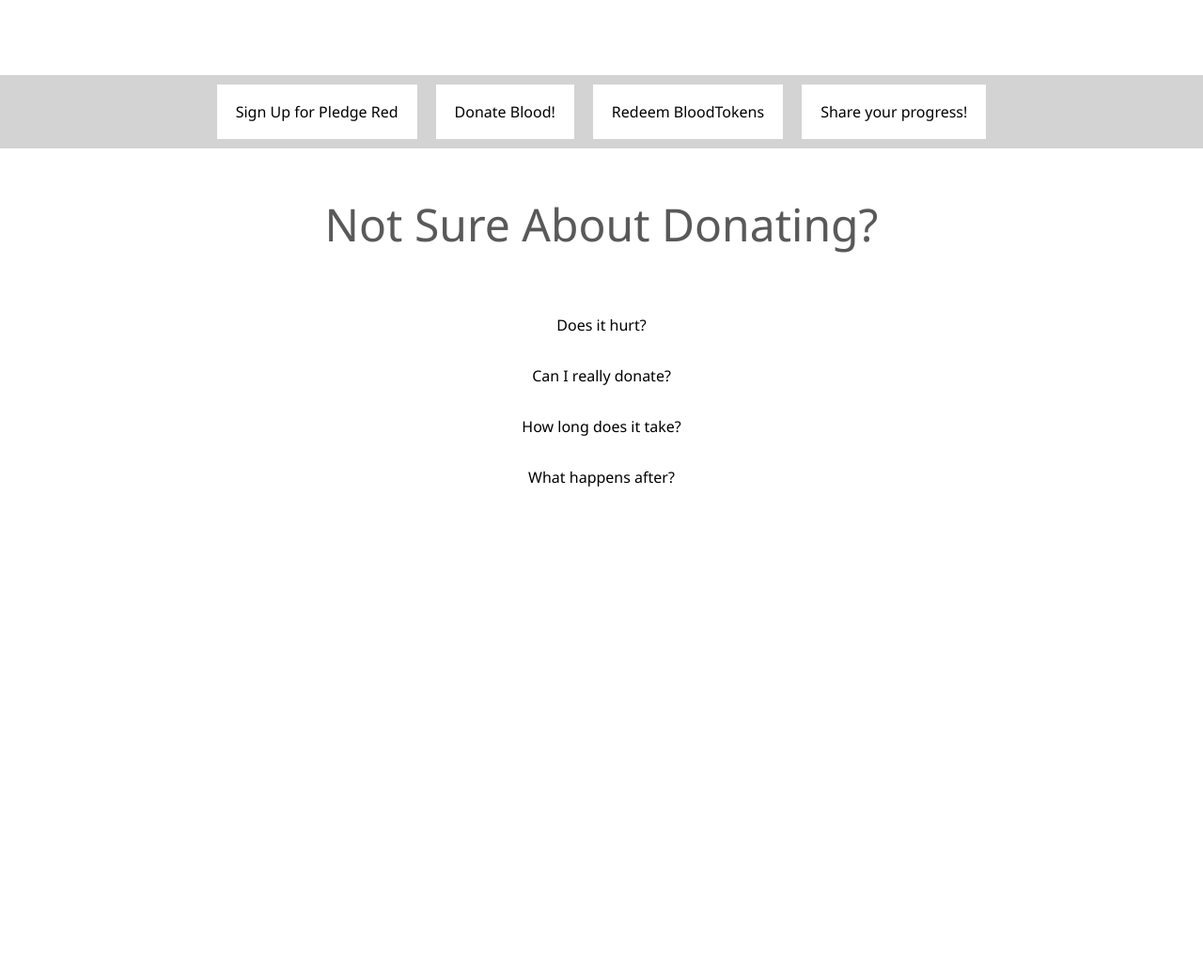
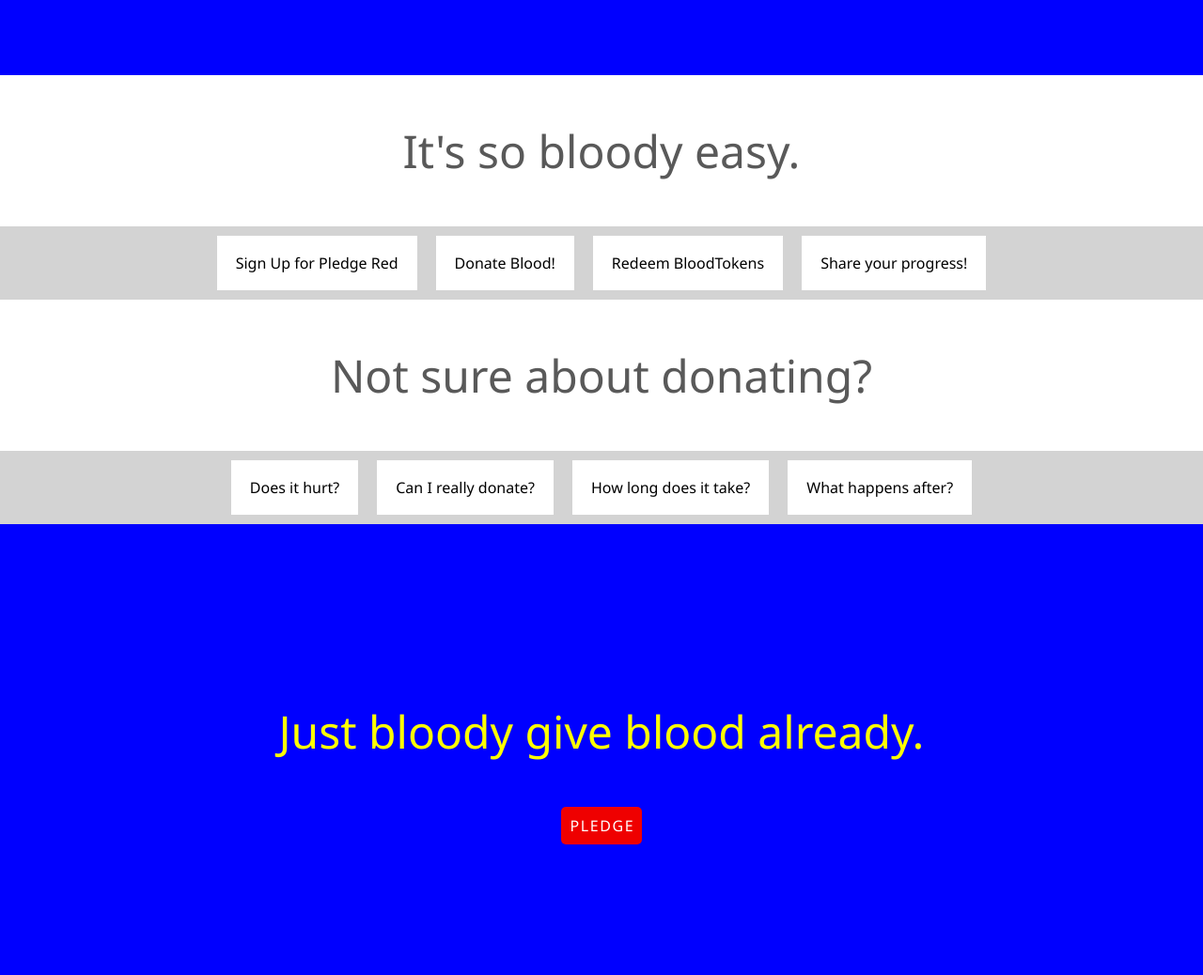
Before and after one commit to fluidbluedesign/pledgered, a plain HTML site: page index.html in a window 1280 px wide. Shown: the part 480-1518 px from the top of the page at 94% size. Before the commit the page ends 1015 px from the top, so only its background shows below. Drawn offline with Linux system fonts and the light colour scheme.

Commit message:
desktop push 1

```diff
--- a/index.html
+++ b/index.html
@@ -23,45 +23,67 @@
 	<div>
 	</div>
 
-	<div id="pagecontent">
+	<div id="pageContent">
 
 		<hero>
-			<p class="bigText">Give the Gift of Life.</p>
+			<p class="bigText light">Give the Gift of Life.</p>
 			<a class="usualButton" href="signup.html">PLEDGE</a>
 
 
 		</hero>
 
-		<process>
-		<box class="processBox">
+		<section class= "section">
+			<header class="bigText">
+			<p>It's so bloody easy.</p>
+		</header>
+			<container class = "boxContainer">
+		<box class="box">
 			<p>Sign Up for Pledge Red</p>
 			</box>
-		<box class="processBox">
+		<box class="box">
 			<p>Donate Blood!</p>
 			</box>
-		<box class="processBox">
+		<box class="box">
 			<p>Redeem BloodTokens</p>
 			</box>
-		<box class="processBox">
+		<box class="box">
 			<p>Share your progress!</p>
 			</box>
 
+				</container>
 
-		</process>
 
-		<faqs>
-			<p class="bigText">Not Sure About Donating?</h1>
-			<faqBoxContainer>
-		<box class="faqBox"><p>Does it hurt?</p>
+		</section>
+
+		<section class="section">
+
+		<header class="bigText">
+			<p>Not sure about donating?</p>
+		</header>
+
+		<container class = "boxContainer">
+
+		<box class="box"><p>Does it hurt?</p>
 			</box>
-		<box class="faqBox"><p>Can I really donate?</p>
+		<box class="box"><p>Can I really donate?</p>
 			</box>
-		<box class="faqBox"><p>How long does it take?</p>
+		<box class="box"><p>How long does it take?</p>
 			</box>
-		<box class="faqBox"><p>What happens after?</p>
+		<box class="box"><p>What happens after?</p>
 			</box>
-				</faqBoxContainer>
-		</faqs>
+		</container>
+
+		</section>
+
+		<section class="section">
+		<hero>
+		<p class="bigText light">Just bloody give blood already.</p>
+
+
+		<a class="usualButton" href="signup.html">PLEDGE</a>
+			</hero>
+
+		</section>
 
 
 	</div>
--- a/indexcss.css
+++ b/indexcss.css
@@ -1,6 +1,6 @@
 /* CSS Document */
 
-#pagecontent{
+#pageContent{
 	display: flex;
 	flex-flow: column;
 	align-self: stretch;
@@ -11,55 +11,56 @@
 hero {
 	display: flex;
 	flex-flow: column;
+	align-self: stretch;
 	align-items: center;
 	justify-content: center;
 	height: 30em;
+	background-color: blue;
 }
 
+
+
 .bigText{
+	flex-flow: row;
+	justify-content: center;
+	align-content: center;
 	font-size: 300%;
 	color: #595959;
 }
 
-process {
+.light {
+	color: yellow;
+}
+
+
+header {
 	display: flex;
-	flex-flow: row;
+	justify-content: center;
+	background-color: white;
+
+}
+
+section {
+	display: flex;
+	flex-flow: column;
 	align-self: stretch;
+	align-content: center;
 	background-color: lightgray;
 	justify-content: center;
 }
 
-.processBox{
+.box{
 	display: flex;
+	flex-flow: row;
 	background-color: white;
 	padding: 2px 20px;
 	margin: 10px;
 
 }
 
-faqs{
-	display: flex;
-	flex-flow: column;
-	align-self: stretch;
-	justify-content: center;
-	text-align: center;
-}
-
-
-faqBoxContainer {
+.boxContainer {
 	display: flex;
 	flex-flow: row;
-	align-self: stretch;
 	justify-content: center;
-	background-color: lightgray;
-}
 
 }
-
-.faqBox {
-	display: flex;
-	width: 10em;
-	background-color: white;
-	padding: 2px 20px;
-	margin: 10px;
-}
```
Also changed, not shown: profile.html (+25 -2 lines), profilecss.css (added, +43 -0 lines), profile.svg (added).
